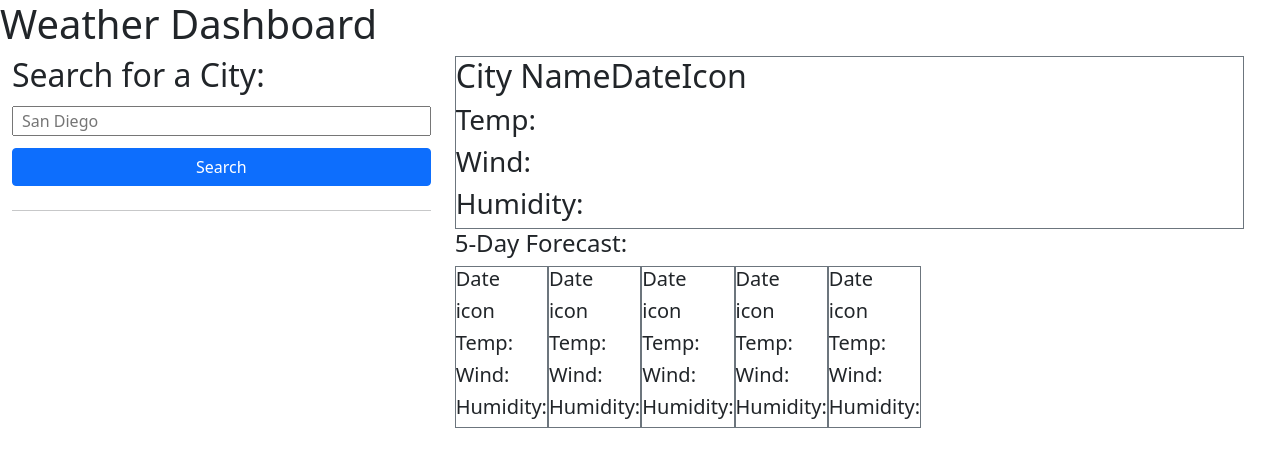
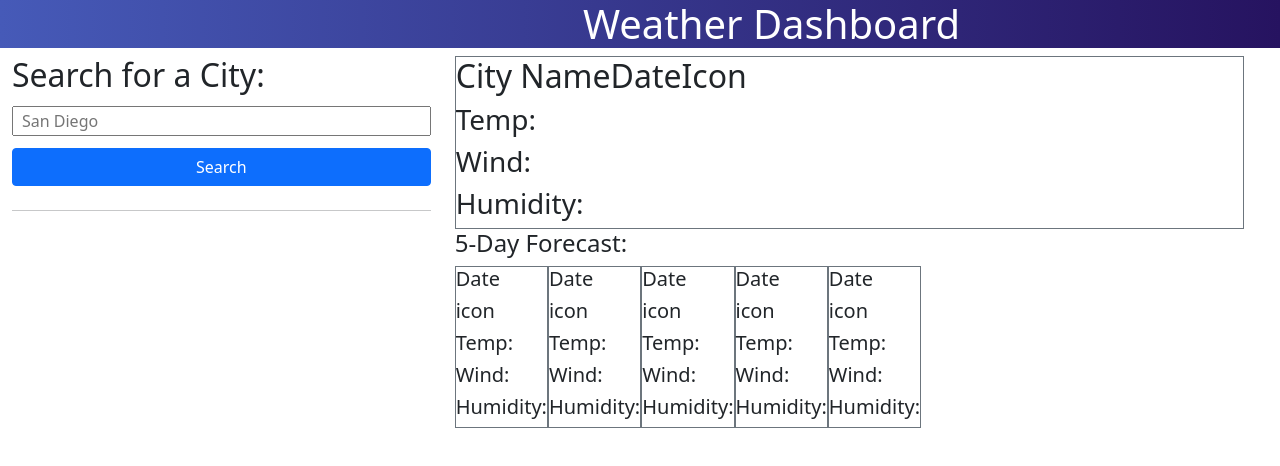
Before and after one commit to Roesnware/module-six-challenge, a plain HTML site: page index.html in a window 1280 px wide. Drawn offline with nearby package versions, Linux system fonts and the light colour scheme.

Commit message:
header styling

```diff
--- a/assets/css/styles.css
+++ b/assets/css/styles.css
@@ -0,0 +1,16 @@
+/* element selectors */
+h1 {
+    color: white;
+    text-align: right;
+    padding-right: 20rem;
+}
+
+/* class selectors */
+.btn {
+    background-color: #465AB8;
+}
+
+/* id selectors */
+#header {
+    background-image: linear-gradient(to right, #465AB8, #261360);
+}
--- a/index.html
+++ b/index.html
@@ -12,7 +12,7 @@
 </head>
 
 <body>
-    <div>
+    <div id="header">
         <header>
             <h1>Weather Dashboard</h1>
         </header>
```
